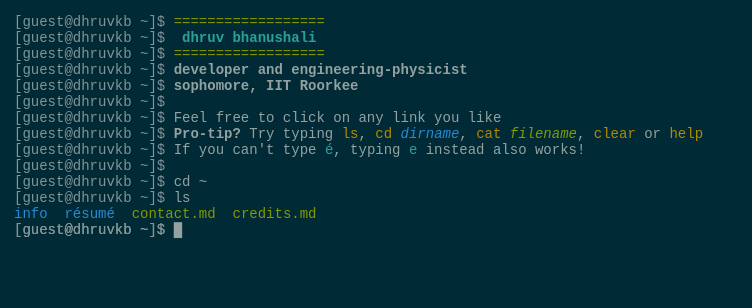
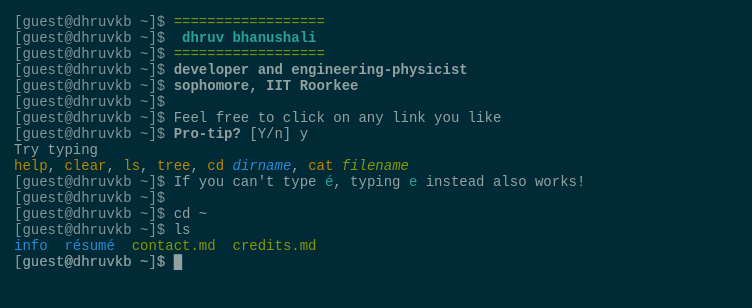
Before and after one commit to dhruvkb/portfolio-vjs, a plain HTML site: page index.html in a window 1280 px wide. Shown: the whole page, without its empty margins (0-752 px from the left). Drawn offline with nearby package versions, Linux system fonts and the light colour scheme.

Commit message:
Redecorate and reformat

```diff
--- a/index.html
+++ b/index.html
@@ -1,16 +1,18 @@
 <!DOCTYPE html>
 <html lang="en">
 <head>
-    <meta name="google-site-verification" content="rDaR4bofozdONdJoKYHh4JKPdCXaVt9QpLiZEcqbr7I" />
+    <meta name="google-site-verification" content="rDaR4bofozdONdJoKYHh4JKPdCXaVt9QpLiZEcqbr7I"/>
 
     <meta charset="UTF-8">
     <meta name="viewport" content="width=device-width, initial-scale=1.0">
-    <meta name="description" content="Dhruv Bhanushali - engineer-physicist, developer, sophomore at IIT Roorkee. Currently pursuing his bachelors degree. Also a prolific developer at IMG, IIT-R.">
+    <meta name="description"
+          content="Dhruv Bhanushali - engineer-physicist, developer, sophomore at IIT Roorkee. Currently pursuing his bachelors degree. Also a prolific developer at IMG, IIT-R.">
 
     <meta name="og:title" content="Dhruv Bhanushali">
     <meta property="og:url" content="https://dhruvkb.github.io">
     <meta property="og:type" content="website">
-    <meta property="og:description" content="Dhruv Bhanushali - engineer-physicist, developer, sophomore at IIT Roorkee. Currently pursuing his bachelors degree. Also a prolific developer at IMG, IIT-R.">
+    <meta property="og:description"
+          content="Dhruv Bhanushali - engineer-physicist, developer, sophomore at IIT Roorkee. Currently pursuing his bachelors degree. Also a prolific developer at IMG, IIT-R.">
 
     <link rel="stylesheet" href="css/style.css">
 
@@ -35,9 +37,21 @@
 
 <p class="prompt home">Feel free to click on any link you like</p>
 
-<p class="prompt home"><strong>Pro-tip?</strong> Try typing <span class="yellow">ls</span>, <span class="yellow">cd </span><span class="blue"><em>dirname</em></span>, <span class="yellow">cat </span><span class="green"><em>filename</em></span>, <span class="yellow">clear</span> or <span class="yellow">help</span>
+<p class="prompt home">
+    <strong>Pro-tip?</strong> [Y/n] y
+</p>
+<p>
+    Try typing<br>
+    <span class="yellow">help</span>,
+    <span class="yellow">clear</span>,
+    <span class="yellow">ls</span>,
+    <span class="yellow">tree</span>,
+    <span class="yellow">cd </span><span class="blue"><em>dirname</em></span>,
+    <span class="yellow">cat </span><span class="green"><em>filename</em></span>
+</p>
 
-<p class="prompt home">If you can't type <span class="cyan">é</span>, typing <span class="cyan">e</span> instead also works!</p>
+<p class="prompt home">If you can't type <span class="cyan">é</span>,
+    typing <span class="cyan">e</span> instead also works!</p>
 
 <p class="prompt home">&nbsp;</p>
 
```
